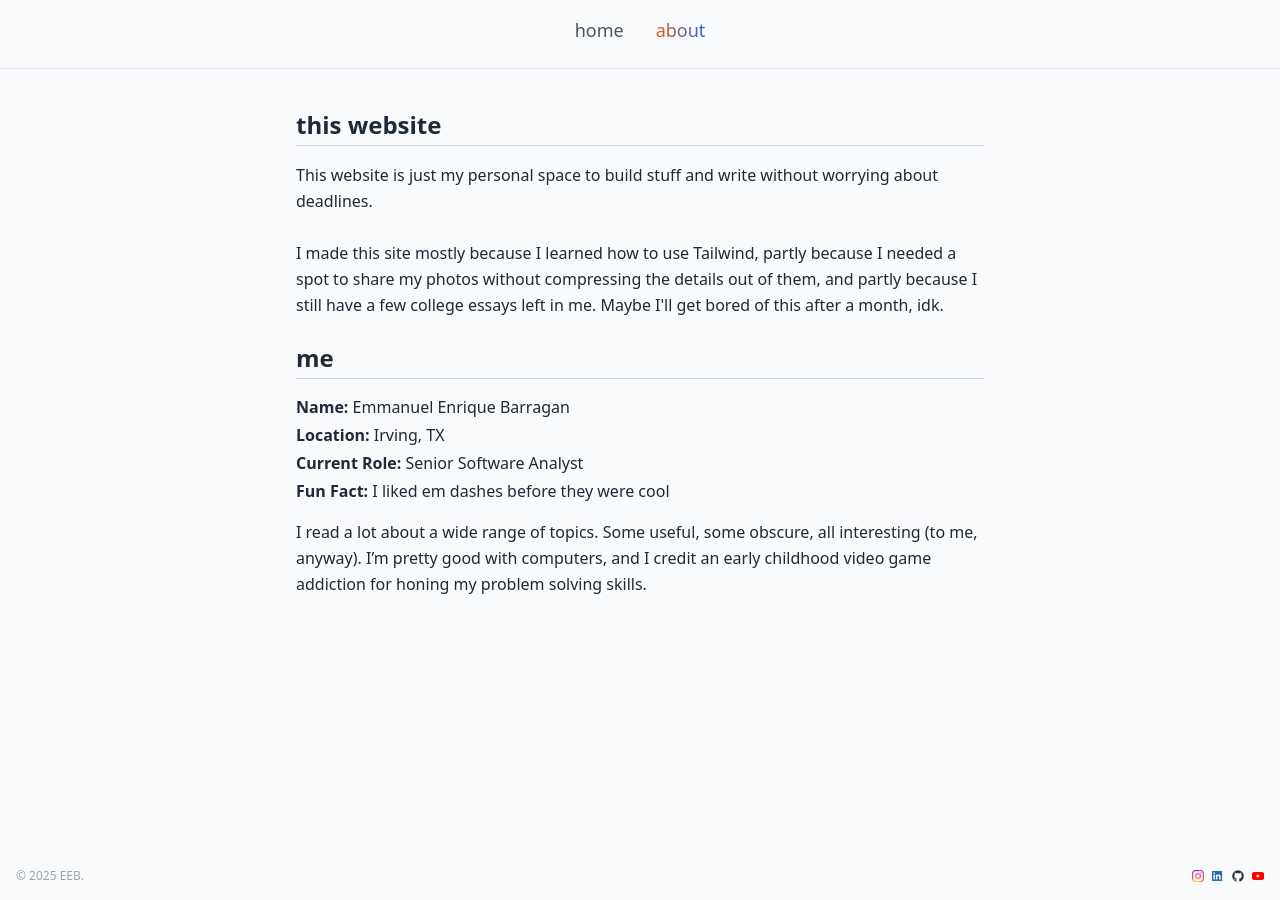
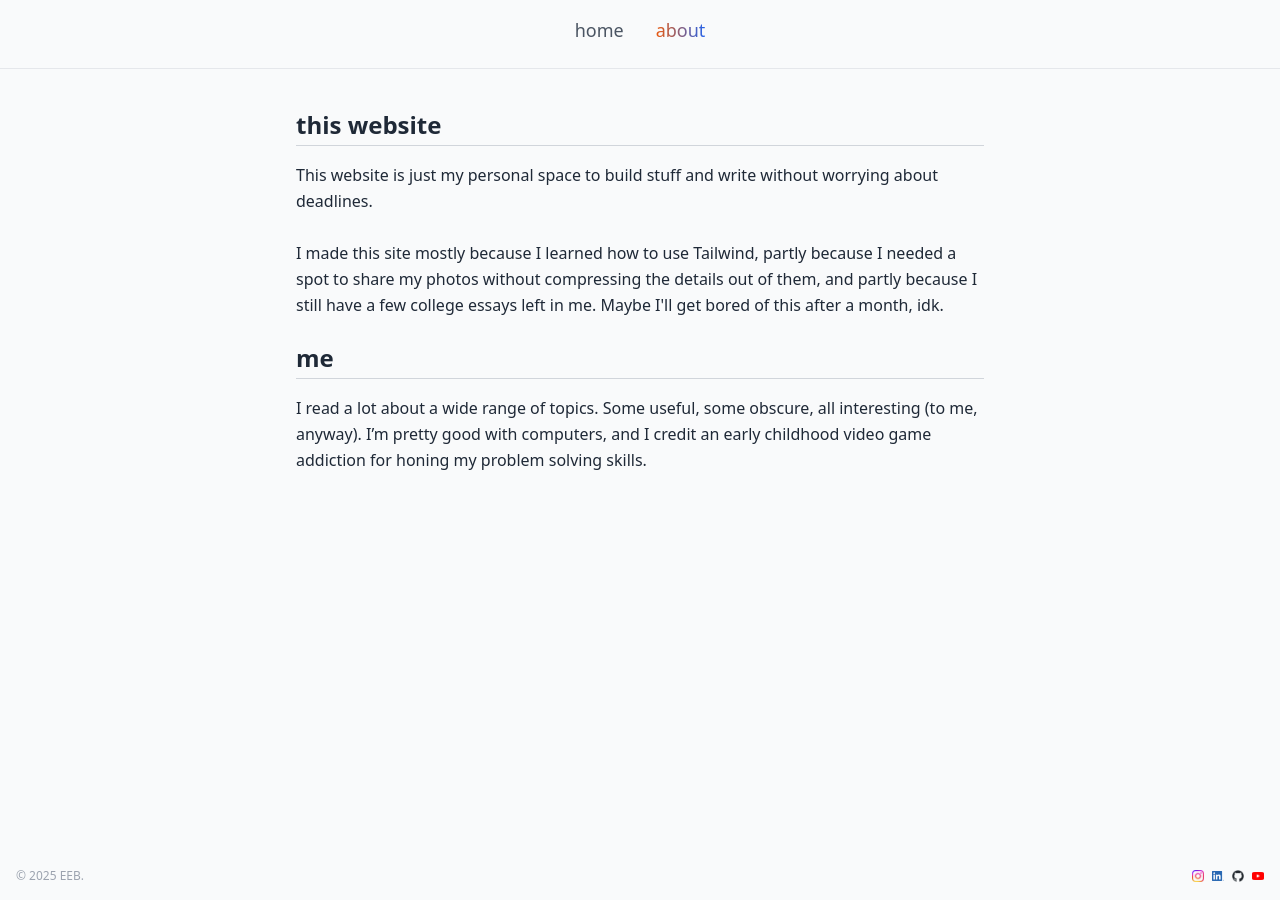
Before and after one commit to enriquebarragan/enriquebarragan.github.io, a Jekyll site: the page built from pages/about/index.html, in a window 1280 px wide. Built offline with Jekyll 4.4.1, drawn with Linux system fonts in a browser that asks for light colours; nearby versions of some CDN libraries.

Commit message:
Update index.html

```diff
--- a/pages/about/index.html
+++ b/pages/about/index.html
@@ -30,12 +30,6 @@ permalink: /about/
     <h2 class="text-2xl font-semibold mb-4 border-b border-gray-300 pb-1">
       me
     </h2>
-    <div class="text-base space-y-1 mb-6">
-      <p><strong>Name:</strong> Emmanuel Enrique Barragan</p>
-      <p><strong>Location:</strong> Irving, TX</p>
-      <p><strong>Current Role:</strong> Senior Software Analyst</p>
-      <p><strong>Fun Fact:</strong> I liked em dashes before they were cool</p>
-    </div>
     <p class="text-base leading-relaxed">
       I read a lot about a wide range of topics. Some useful, some obscure, all interesting (to me, anyway).
       I’m pretty good with computers, and I credit an early childhood video game addiction for honing my
```
